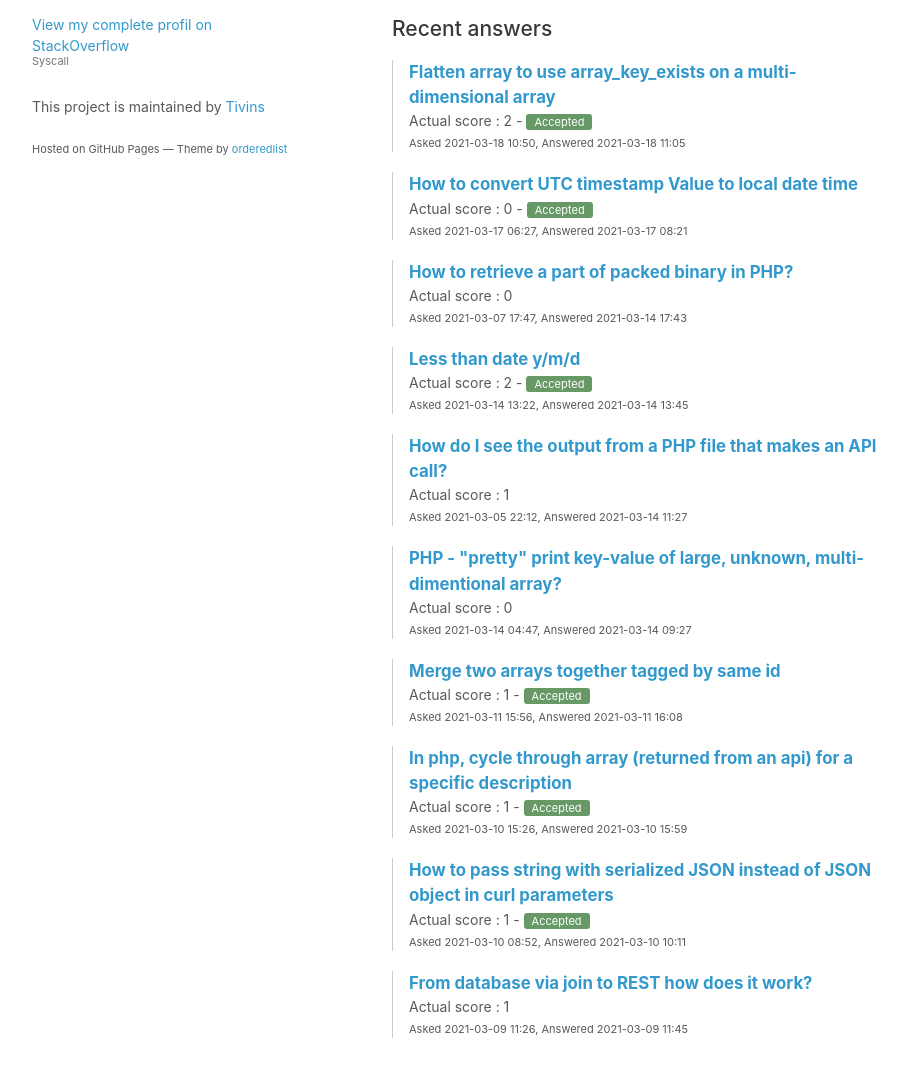
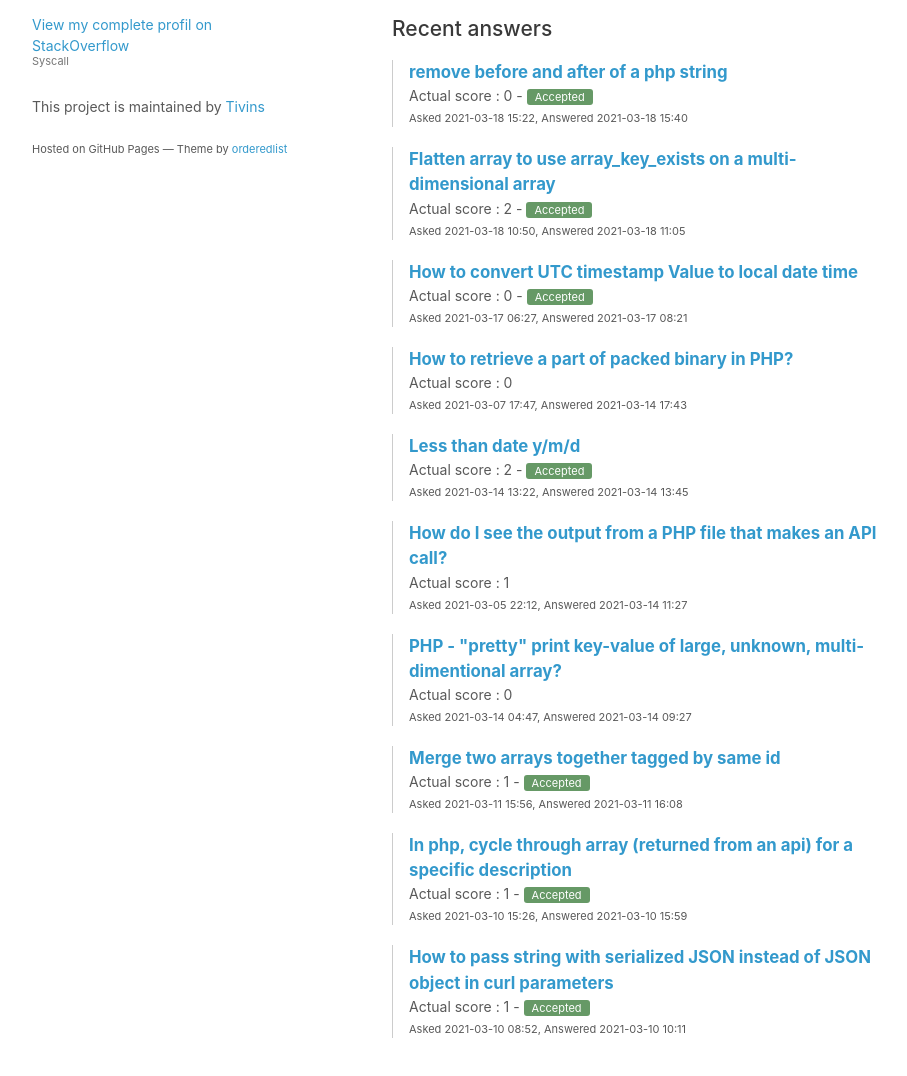
Before and after one commit to tivins/tivins.github.io, a plain HTML site: page index.html in a window 1280 px wide. Shown: the part 572-1648 px from the top of the page, without its empty margins (178-1085 px from the left). Drawn offline with Linux system fonts and the light colour scheme.

Commit message:
Update 2021-03-18

```diff
--- a/index.html
+++ b/index.html
@@ -65,6 +65,16 @@
         <p>A complete Q&amp;A list about various error messages in PHP <a href="https://stackoverflow.com/q/3737139/9193372">Read more</a>.</p>
     </div>
     <h2>Recent answers</h2>
+    <div class="qitem">
+        <a href="https://stackoverflow.com/a/66693346/9193372" class="title">remove before and after of a php string</a>
+        <p>
+            Actual score : 0 - <small class="accepted">Accepted</small>
+            <br><small>
+                Asked 2021-03-18 15:22,
+                Answered 2021-03-18 15:40</small>
+        </p>
+    </div>
+
     <div class="qitem">
         <a href="https://stackoverflow.com/a/66688843/9193372" class="title">Flatten array to use array_key_exists on a multi-dimensional array</a>
         <p>
@@ -155,16 +165,6 @@
         </p>
     </div>
 
-    <div class="qitem">
-        <a href="https://stackoverflow.com/a/66545402/9193372" class="title">From database via join to REST how does it work?</a>
-        <p>
-            Actual score : 1
-            <br><small>
-                Asked 2021-03-09 11:26,
-                Answered 2021-03-09 11:45</small>
-        </p>
-    </div>
-
       </section>
       <footer>
         <p>This project is maintained by <a href="http://github.com/tivins">Tivins</a></p>
```
